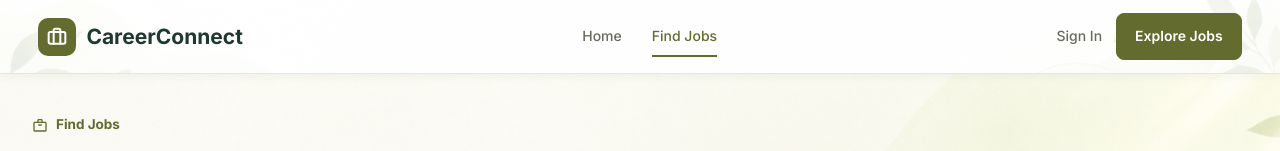
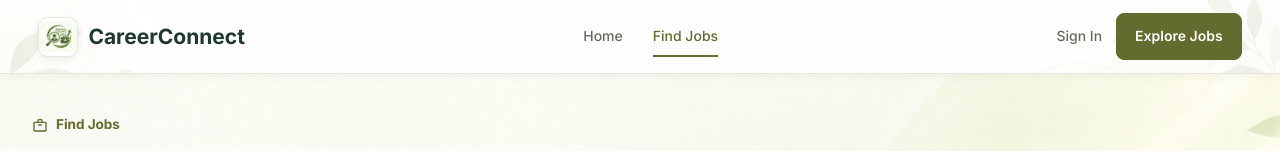
Before and after one commit to lavanyasaladhi/-Job-Recruitment-portal-, a React (Vite) app: page /jobs in a window 1280 px wide. Shown: the top 151 px of the page. Built offline with nearby package versions, Linux system fonts and the light colour scheme; data requests are answered from the project's data file.

Commit message:
login page improvement

```diff
--- a/index.html
+++ b/index.html
@@ -2,7 +2,7 @@
 <html lang="en">
   <head>
     <meta charset="UTF-8" />
-    <link rel="icon" type="image/svg+xml" href="/favicon.svg" />
+    <link rel="icon" type="image/png" href="/logo.png" />
     <meta name="viewport" content="width=device-width, initial-scale=1.0" />
     <title>CareerConnect — Job Recruitment Portal</title>
     <link rel="preconnect" href="https://fonts.googleapis.com" />
--- a/src/components/Footer.css
+++ b/src/components/Footer.css
@@ -40,11 +40,20 @@
   display: inline-flex;
   align-items: center;
   justify-content: center;
-  width: 36px;
-  height: 36px;
-  border-radius: 9px;
-  background-color: var(--color-primary, #636b2f);
-  color: #ffffff;
+  width: 38px;
+  height: 38px;
+  border-radius: 10px;
+  background-color: #ffffff;
+  border: 1px solid rgba(255, 255, 255, 0.2);
+  overflow: hidden;
+  box-shadow: 0 2px 8px rgba(0, 0, 0, 0.15);
+}
+
+.footer-logo-img {
+  width: 100%;
+  height: 100%;
+  object-fit: contain;
+  display: block;
 }
 
 .footer-tagline {
--- a/src/components/Footer.jsx
+++ b/src/components/Footer.jsx
@@ -1,6 +1,7 @@
 import { useState } from "react";
 import { Link } from "react-router-dom";
-import { Briefcase, Send, Check } from "lucide-react";
+import { Send, Check } from "lucide-react";
+import logoImg from "../assets/logo.png";
 import "./Footer.css";
 
 function Footer() {
@@ -22,7 +23,11 @@ function Footer() {
         <div className="footer-brand">
           <Link to="/" className="footer-logo">
             <span className="footer-logo-icon">
-              <Briefcase size={20} strokeWidth={2.4} />
+              <img
+                src={logoImg}
+                alt="CareerConnect Logo"
+                className="footer-logo-img"
+              />
             </span>
             <span>CareerConnect</span>
           </Link>
--- a/src/components/Navbar.css
+++ b/src/components/Navbar.css
@@ -45,13 +45,20 @@
   display: inline-flex;
   align-items: center;
   justify-content: center;
-  width: 38px;
-  height: 38px;
+  width: 40px;
+  height: 40px;
   border-radius: 10px;
-  background-color: var(--color-primary);
-  color: #ffffff;
-  font-size: 20px;
-  font-weight: 700;
+  background-color: #ffffff;
+  border: 1px solid var(--color-border);
+  overflow: hidden;
+  box-shadow: 0 2px 6px rgba(32, 56, 50, 0.08);
+}
+
+.logo-img {
+  width: 100%;
+  height: 100%;
+  object-fit: contain;
+  display: block;
 }
 
 /* Navigation links */
--- a/src/components/Navbar.jsx
+++ b/src/components/Navbar.jsx
@@ -2,6 +2,7 @@ import { useState } from "react";
 import { Link, useLocation, useNavigate } from "react-router-dom";
 import { Briefcase, Menu, X, LogOut, User } from "lucide-react";
 import { useAuth } from "../context/useAuth";
+import logoImg from "../assets/logo.png";
 import "./Navbar.css";
 
 function Navbar() {
@@ -27,7 +28,7 @@ function Navbar() {
         className="navbar-logo"
       >
         <span className="logo-icon" aria-hidden="true">
-          <Briefcase size={20} strokeWidth={2.4} />
+          <img src={logoImg} alt="CareerConnect Logo" className="logo-img" />
         </span>
         <span className="logo-text">CareerConnect</span>
       </Link>
--- a/src/pages/Jobs.jsx
+++ b/src/pages/Jobs.jsx
@@ -1,4 +1,4 @@
-import { useEffect, useMemo, useState } from "react";
+import { useEffect, useState } from "react";
 import { useSearchParams } from "react-router-dom";
 import Navbar from "../components/Navbar";
 import Footer from "../components/Footer";
@@ -254,11 +254,11 @@ function Jobs() {
     return () => controller.abort();
   }, [retryKey]);
 
-  const filteredJobs = useMemo(() => {
   const titleTerm = keyword.trim().toLowerCase();
   const locationTerm = location.trim().toLowerCase();
 
-    return jobs.filter((job) => {
+  // Filter jobs based on search term, location, experience, and job type
+  const filteredJobs = jobs.filter((job) => {
     const matchesTitle = job.title.toLowerCase().includes(titleTerm);
     const matchesLocation = job.location.toLowerCase().includes(locationTerm);
     const years = getExperienceYears(job.experience);
@@ -276,7 +276,6 @@ function Jobs() {
       matchesJobType
     );
   });
-  }, [experience, jobType, jobs, keyword, location]);
 
   function applySearch(keywordDraft, locationDraft) {
     const nextParams = new URLSearchParams(searchParams);
```
Also changed, not shown: src/pages/Home.jsx (+61 -383 lines), public/logo.png (added), src/assets/logo.png (added). Lines whose indentation alone changed are shown as unchanged.
